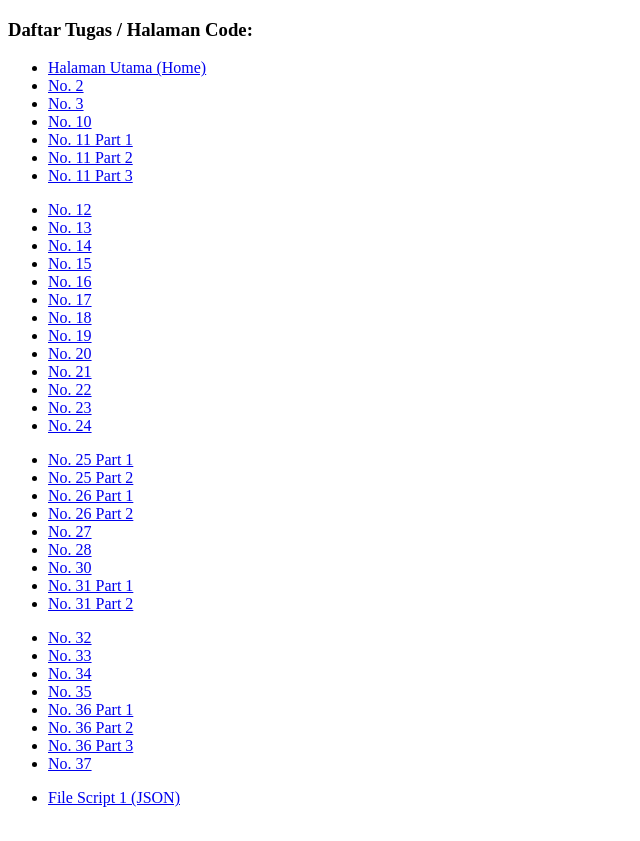
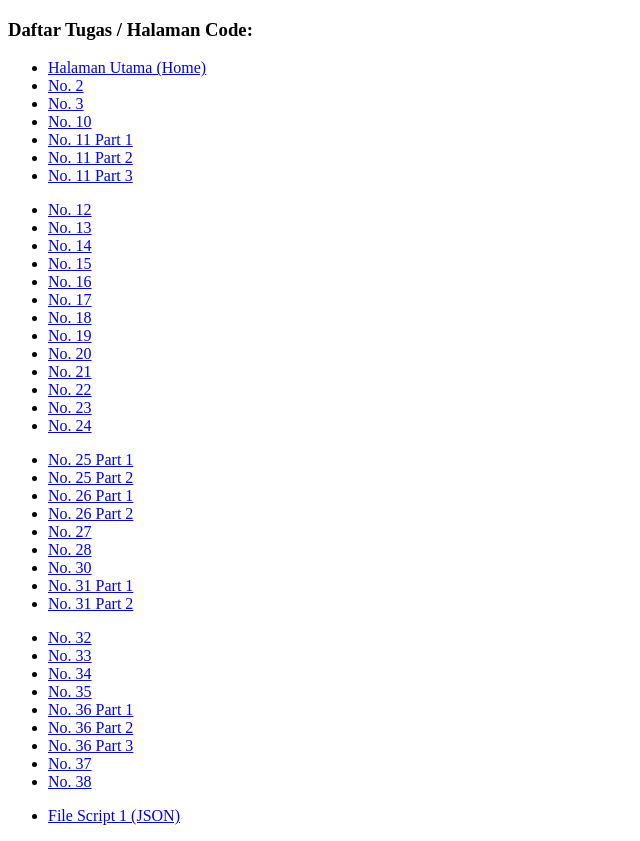
Before and after one commit to EdwinsanS/Web-Module-09-Javascript, a plain HTML site: page index.html in a window 1280 px wide. Shown: the whole page, without its empty margins (0-640 px from the left). Drawn offline with Linux system fonts and the light colour scheme.

Commit message:
index.html

```diff
--- a/index.html
+++ b/index.html
@@ -55,6 +55,7 @@
   <li><a href="36 part2.html">No. 36 Part 2</a></li>
   <li><a href="36 part3.html">No. 36 Part 3</a></li>
   <li><a href="37.html">No. 37</a></li>
+  <li><a href="38.html">No. 38</a></li>
 </ul>
 
 <ul>
```
